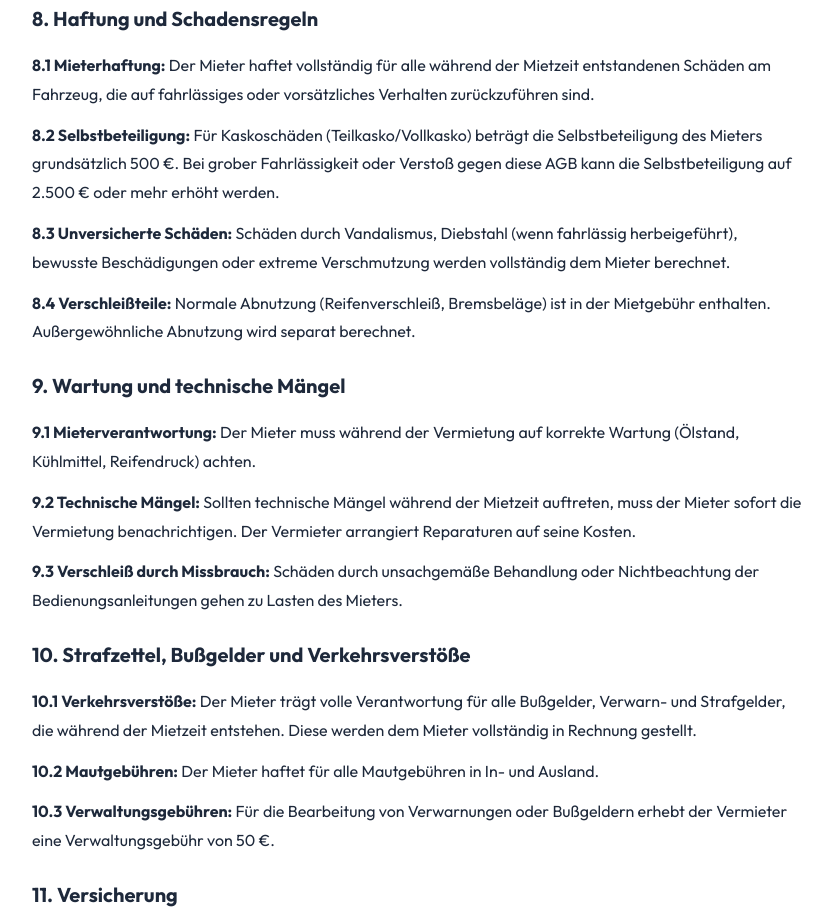
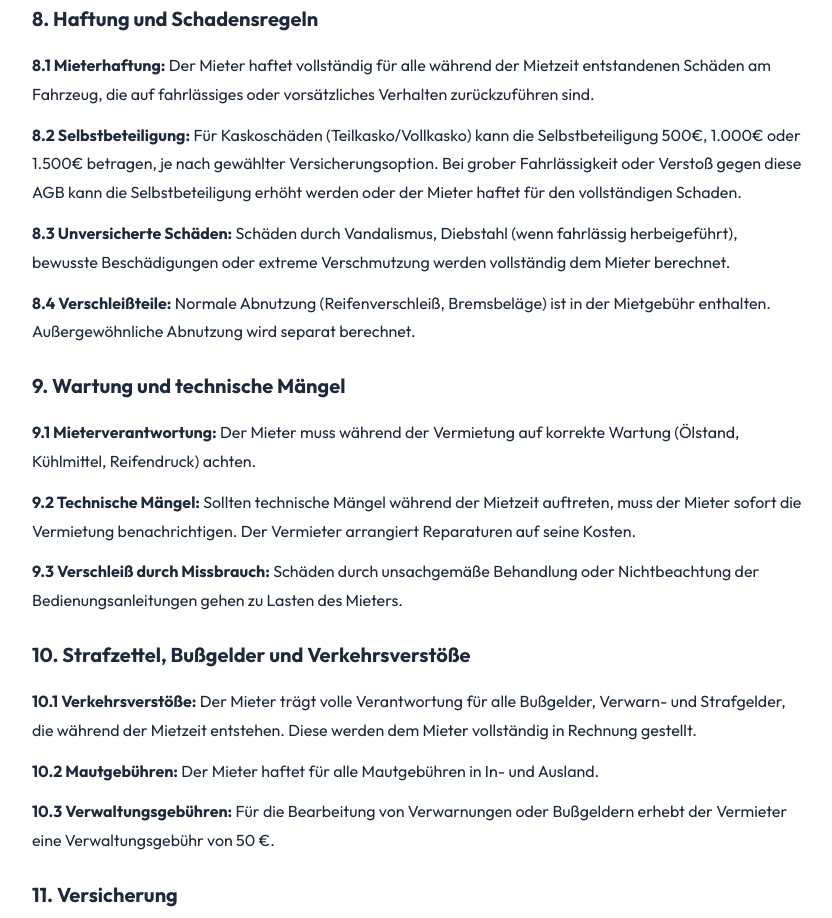
Before and after one commit to alicasteinhoff-coder/Wohnmobil, a website: page agb.html in a window 1280 px wide. Shown: the part 2840-3758 px from the top of the page, without its empty margins (222-1054 px from the left). Drawn offline with Linux system fonts and the light colour scheme.

Commit message:
Fix: Update section 8.2 - self-participation can be 500€, 1000€ or 1500€

```diff
--- a/agb.html
+++ b/agb.html
@@ -123,7 +123,7 @@
 
             <h3>8. Haftung und Schadensregeln</h3>
             <p><strong>8.1 Mieterhaftung:</strong> Der Mieter haftet vollständig für alle während der Mietzeit entstandenen Schäden am Fahrzeug, die auf fahrlässiges oder vorsätzliches Verhalten zurückzuführen sind.</p>
-            <p><strong>8.2 Selbstbeteiligung:</strong> Für Kaskoschäden (Teilkasko/Vollkasko) beträgt die Selbstbeteiligung des Mieters grundsätzlich 500 €. Bei grober Fahrlässigkeit oder Verstoß gegen diese AGB kann die Selbstbeteiligung auf 2.500 € oder mehr erhöht werden.</p>
+            <p><strong>8.2 Selbstbeteiligung:</strong> Für Kaskoschäden (Teilkasko/Vollkasko) kann die Selbstbeteiligung 500€, 1.000€ oder 1.500€ betragen, je nach gewählter Versicherungsoption. Bei grober Fahrlässigkeit oder Verstoß gegen diese AGB kann die Selbstbeteiligung erhöht werden oder der Mieter haftet für den vollständigen Schaden.</p>
             <p><strong>8.3 Unversicherte Schäden:</strong> Schäden durch Vandalismus, Diebstahl (wenn fahrlässig herbeigeführt), bewusste Beschädigungen oder extreme Verschmutzung werden vollständig dem Mieter berechnet.</p>
             <p><strong>8.4 Verschleißteile:</strong> Normale Abnutzung (Reifenverschleiß, Bremsbeläge) ist in der Mietgebühr enthalten. Außergewöhnliche Abnutzung wird separat berechnet.</p>
 
```
